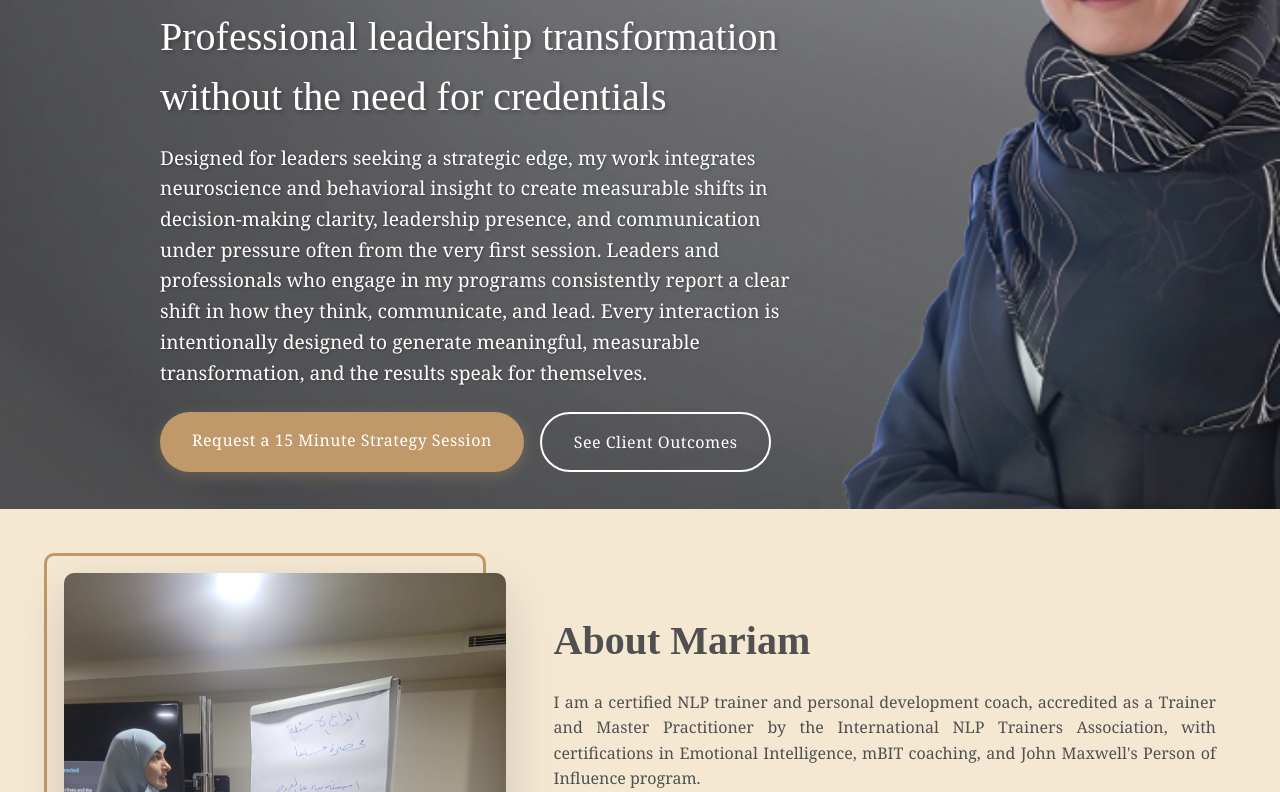
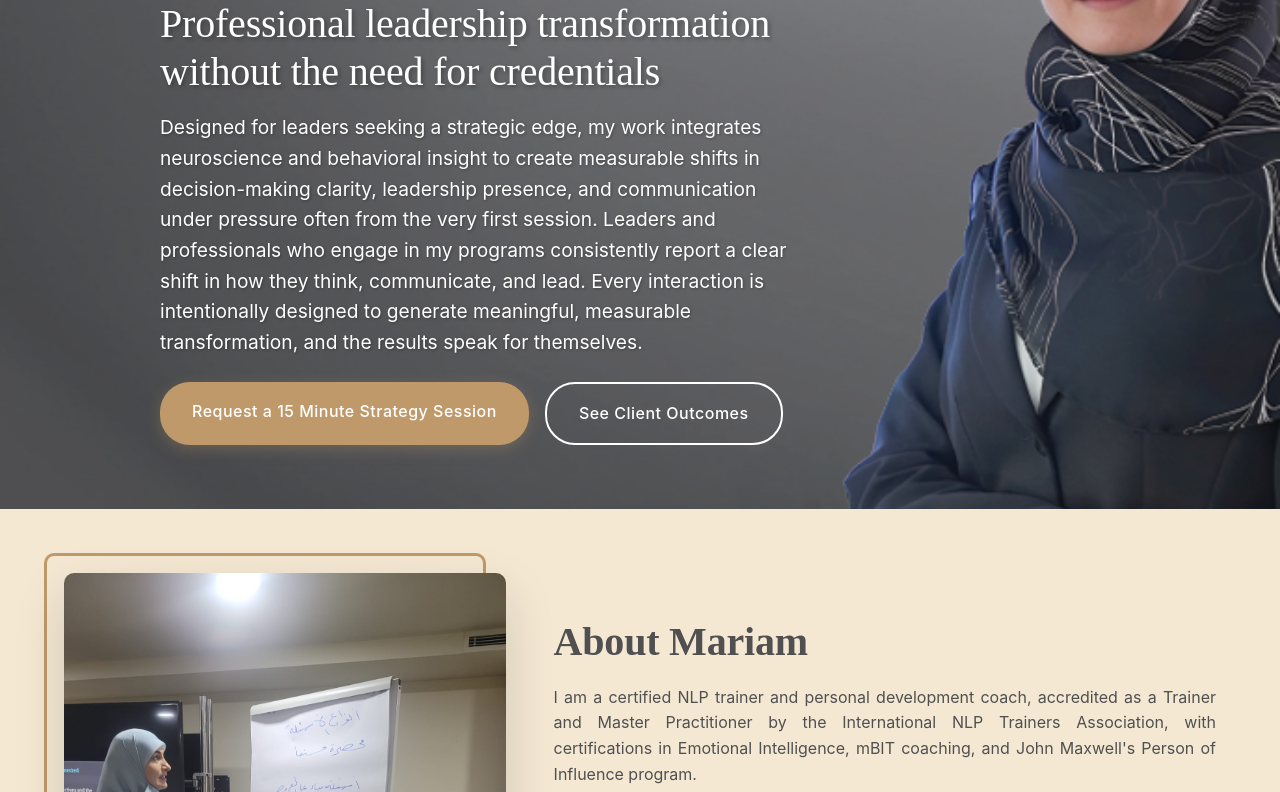
Before and after one commit to Rimtar10/Portfolios, a plain HTML site: page index.html in a window 1280 px wide. Shown: the part 291-1083 px from the top of the page. Drawn offline with Linux system fonts and the light colour scheme.

Commit message:
Add files via upload

```diff
--- a/style.css
+++ b/style.css
@@ -12,15 +12,17 @@
     --light-gray: white;
 }
 
-@import url('https://fonts.googleapis.com/css2?family=Playfair+Display:ital,wght@0,400;0,700;1,400;1,700&display=swap');
+@import url('https://fonts.googleapis.com/css2?family=Libre+Baskerville:wght@400;700&family=Inter:wght@400;500;600&display=swap');
 
 body {
-    font-family: 'Georgia', serif;
+    font-family: 'Inter', sans-serif;
     color: var(--dark-gray);
-    line-height: 1.5;
+    line-height: 1.7;
     overflow-x: hidden;
     padding-top: 0;
     margin: 0;
+    font-weight: 400;
+    text-align: left;
 }
 
 html {
@@ -28,7 +30,10 @@ html {
 }
 
 h1, h2, h3, h4 {
-    font-family: 'Playfair Display', serif;
+    font-family: 'Libre Baskerville', serif;
+    font-weight: 700;
+    letter-spacing: -0.2px;
+    line-height: 1.2;
 }
 
 /* Navigation - Enhanced */
```
